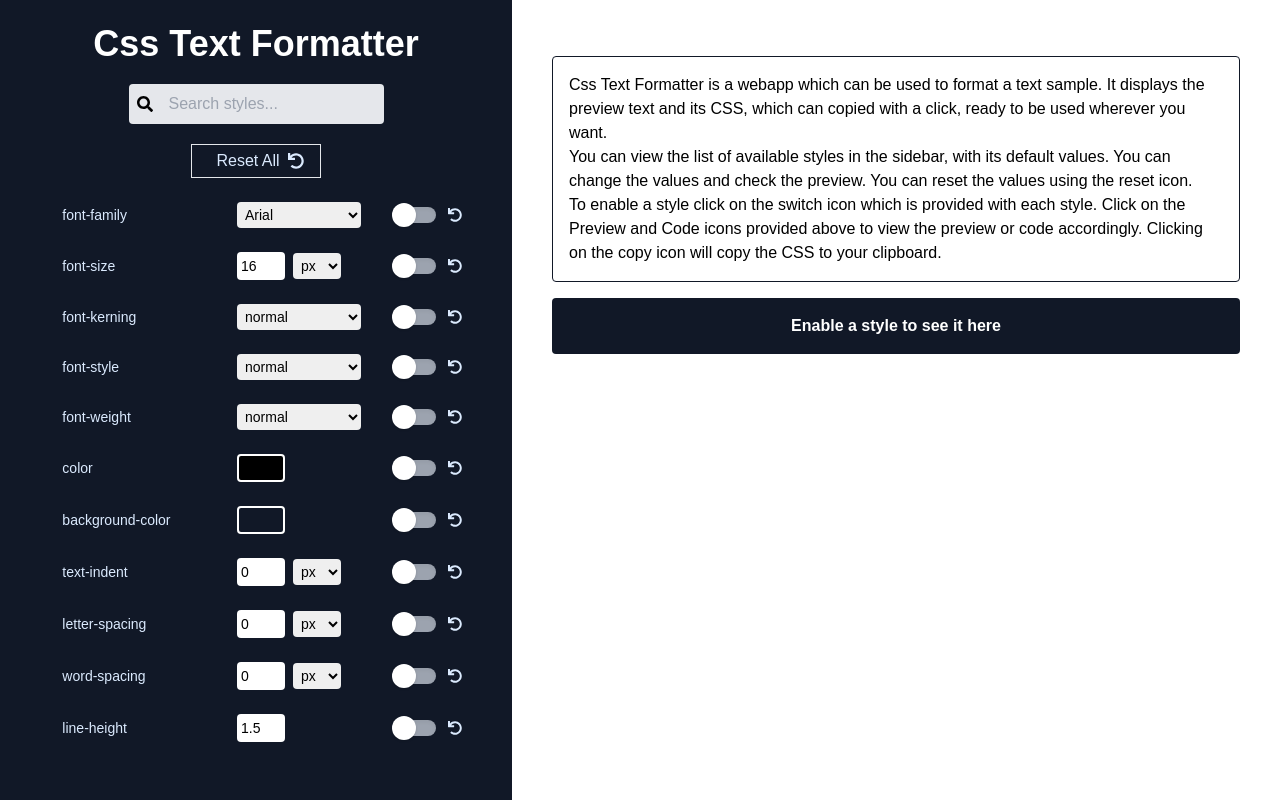
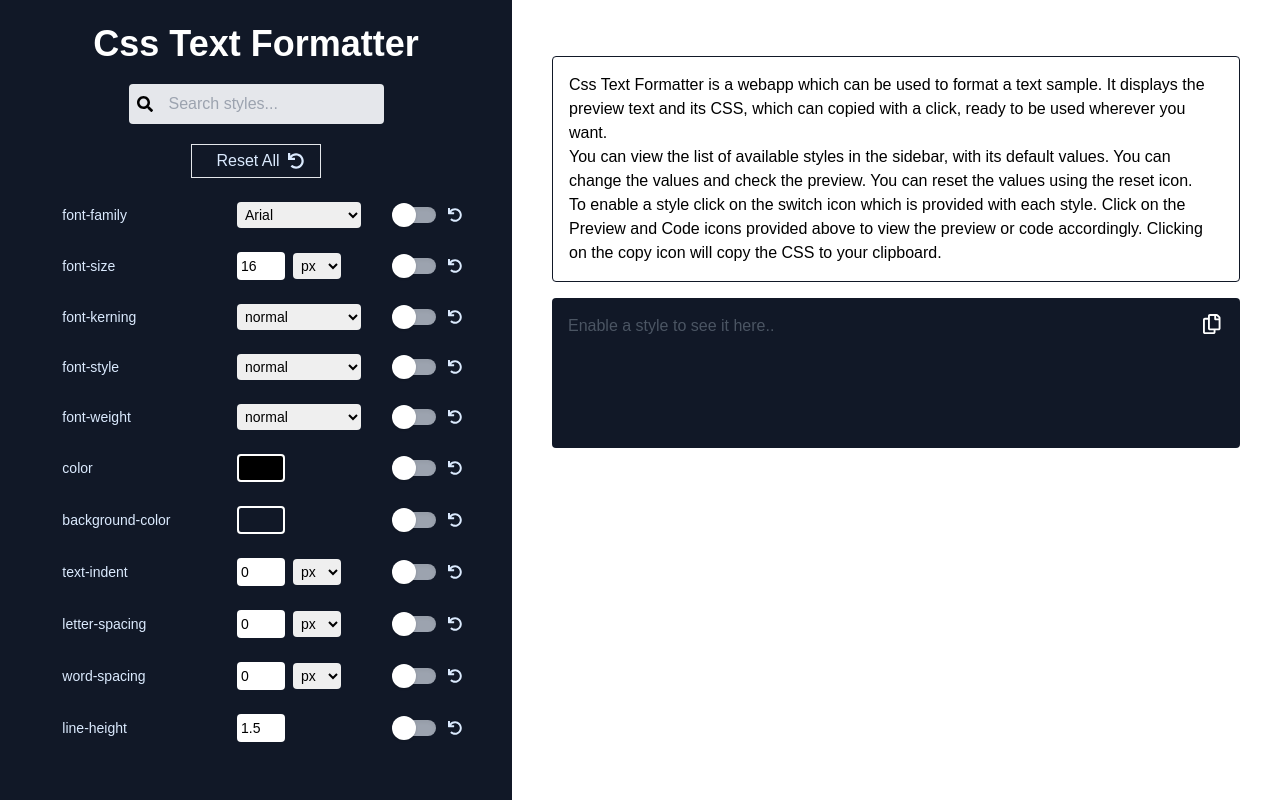
Before and after one commit to abhi12123/csstextformatter-v2, a React (Create React App) app: page / in a window 1280 px wide. Built offline with nearby package versions, Linux system fonts and the light colour scheme.

Commit message:
ui imporived

```diff
--- a/package.json
+++ b/package.json
@@ -5,6 +5,7 @@
   "private": true,
   "dependencies": {
     "@fortawesome/fontawesome-svg-core": "^1.2.36",
+    "@fortawesome/free-regular-svg-icons": "^5.15.4",
     "@fortawesome/free-solid-svg-icons": "^5.15.4",
     "@fortawesome/react-fontawesome": "^0.1.16",
     "@reduxjs/toolkit": "^1.7.1",
--- a/src/components/CodeAndPreview.js
+++ b/src/components/CodeAndPreview.js
@@ -4,9 +4,9 @@ import { FontAwesomeIcon } from "@fortawesome/react-fontawesome";
 import {
   faEye,
   faCode,
-  faCopy,
   faCheckCircle,
 } from "@fortawesome/free-solid-svg-icons";
+import { faCopy } from "@fortawesome/free-regular-svg-icons";
 import { useSelector } from "react-redux";
 import { cssToInline } from "../helpers/helper";
 
@@ -96,16 +96,16 @@ export default function CodeAndPreview() {
           preview or code accordingly. Clicking on the copy icon will copy the
           CSS to your clipboard.
         </div>
-        <div className={`bg-gray-900 rounded p-4 relative my-4 text-white transition-all ease-in-out md:block duration-200 ${
+        <div
+          className={`bg-gray-900 rounded p-4 min-h-[150px] relative my-4 text-white transition-all ease-in-out md:block duration-200 ${
             viewType == "preview" && "hidden"
-          }`}>
-          {Object.keys(styles).length !== 0 && (
-            <FontAwesomeIcon
-              icon={faCopy}
-              className="absolute right-5 text-xl cursor-pointer"
-              onClick={handleCopy}
-            />
-          )}
+          }`}
+        >
+          <FontAwesomeIcon
+            icon={faCopy}
+            className="absolute right-5 text-xl cursor-pointer"
+            onClick={handleCopy}
+          />
           <div
             className={`absolute flex items-center bg-green-500  text-sm font-bold px-2 py-1 rounded-md ${
               !displayNotification && "hidden"
@@ -115,9 +115,7 @@ export default function CodeAndPreview() {
             <p>Code copied</p>
           </div>
           {Object.keys(styles).length === 0 ? (
-            <p className="text-center font-bold">
-              Enable a style to see it here
-            </p>
+            <p className="text-gray-600">Enable a style to see it here..</p>
           ) : (
             <pre>{genPreviewCode()}</pre>
           )}
```
